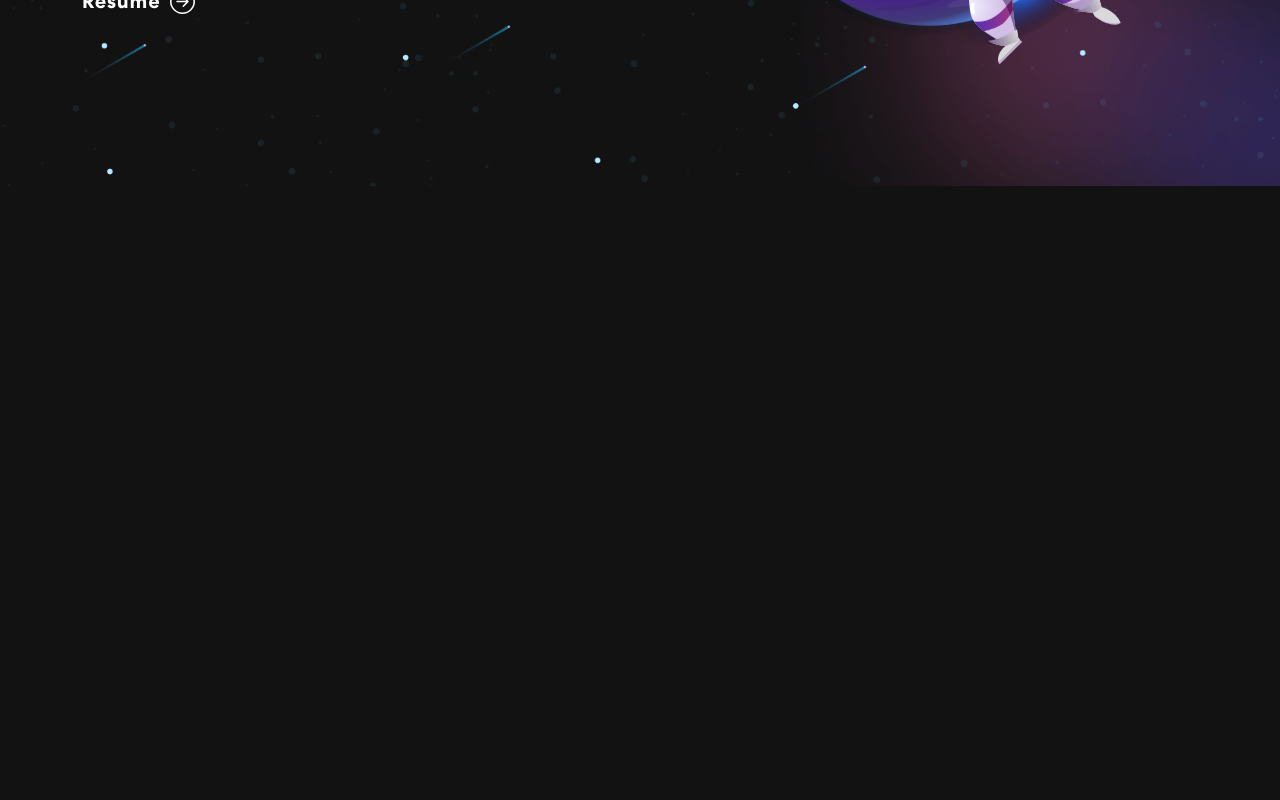
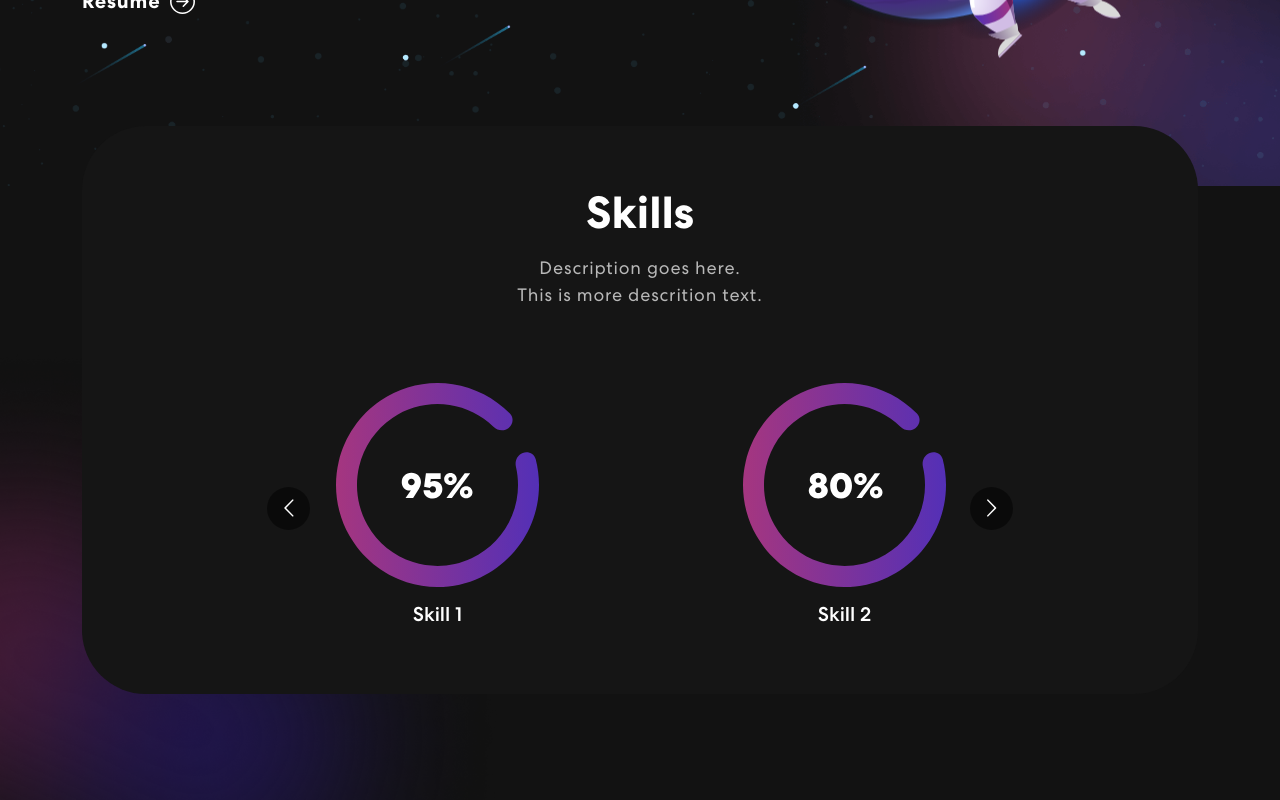
Before and after one commit to jorofino3/portfolio, a React (Create React App) app in the folder app/: page / in a window 1280 px wide. Shown: the part 580-1380 px from the top of the page. Before the commit the page ends 800 px from the top, so only its background shows below. Built offline with nearby package versions, Linux system fonts and the light colour scheme.

Commit message:
added skills and styling

```diff
--- a/app/package.json
+++ b/app/package.json
@@ -17,6 +17,7 @@
     "react-dom": "^18.1.0",
     "react-mailchimp-subscribe": "^2.1.3",
     "react-multi-carousel": "^2.8.1",
+    "react-multi-cursor": "^0.0.13",
     "react-on-screen": "^2.1.1",
     "react-responsive-carousel": "^3.2.23",
     "react-router-dom": "^6.3.0",
--- a/app/src/App.css
+++ b/app/src/App.css
@@ -304,7 +304,6 @@ nav.navbar .navbar-toggler[aria-expanded="true"] .navbar-toggler-icon {
   /* line created on break */
   border-right: 0.08em solid #666;
 }
-
 /************ Skills Css ************/
 .skill {
   padding: 0 0 50px 0;
--- a/app/src/App.js
+++ b/app/src/App.js
@@ -2,6 +2,7 @@ import "./App.css";
 import "./NavBar.css";
 import { NavBar } from "./components/NavBar";
 import { Banner } from "./components/Banner";
+import { Skills } from "./components/Skills";
 
 import "bootstrap/dist/css/bootstrap.min.css";
 
@@ -10,10 +11,10 @@ function App() {
     <div className='App'>
       <NavBar />
       <Banner />
-      {/* <Skills />
-      <Projects />
+      <Skills />
+      {/* <Projects />
       <Contact />
-      <Footer /> */}
+      <Footer />  */}
     </div>
   );
 }
--- /dev/null
+++ b/app/src/components/Skills.js
@@ -0,0 +1,75 @@
+import meter1 from "../assets/img/meter1.svg";
+import meter2 from "../assets/img/meter2.svg";
+import meter3 from "../assets/img/meter3.svg";
+import Carousel from "react-multi-carousel";
+import "react-multi-carousel/lib/styles.css";
+import arrow1 from "../assets/img/arrow1.svg";
+import arrow2 from "../assets/img/arrow2.svg";
+import colorSharp from "../assets/img/color-sharp.png";
+import { Container, Row, Col } from "react-bootstrap";
+export const Skills = () => {
+  const responsive = {
+    superLargeDesktop: {
+      // the naming can be any, depends on you.
+      breakpoint: { max: 4000, min: 3000 },
+      items: 5,
+    },
+    desktop: {
+      breakpoint: { max: 3000, min: 1024 },
+      items: 3,
+    },
+    tablet: {
+      breakpoint: { max: 1024, min: 464 },
+      items: 2,
+    },
+    mobile: {
+      breakpoint: { max: 464, min: 0 },
+      items: 1,
+    },
+  };
+
+  return (
+    <section className='skill' id='skills'>
+      <div className='container'>
+        <div className='row'>
+          <div className='col-12'>
+            <div className='skill-bx wow zoomIn'>
+              <h2>Skills</h2>
+              <p>
+                Description goes here.
+                <br /> This is more descrition text.
+              </p>
+              <Carousel
+                responsive={responsive}
+                infinite={true}
+                className='owl-carousel owl-theme skill-slider'
+              >
+                <div className='item'>
+                  <img src={meter1} alt='Meter' />
+                  <h5>Skill 1</h5>
+                </div>
+                <div className='item'>
+                  <img src={meter2} alt='Meter' />
+                  <h5>Skill 2</h5>
+                </div>
+                <div className='item'>
+                  <img src={meter3} alt='Meter' />
+                  <h5>Skill 3</h5>
+                </div>
+                <div className='item'>
+                  <img src={meter1} alt='Meter' />
+                  <h5>Skill 4</h5>
+                </div>
+              </Carousel>
+            </div>
+          </div>
+        </div>
+      </div>
+      <img
+        className='background-image-left'
+        src={colorSharp}
+        alt='Background Img'
+      />
+    </section>
+  );
+};
```
Also changed, not shown: 2 other files (tests, documents, lock files or other folders).
